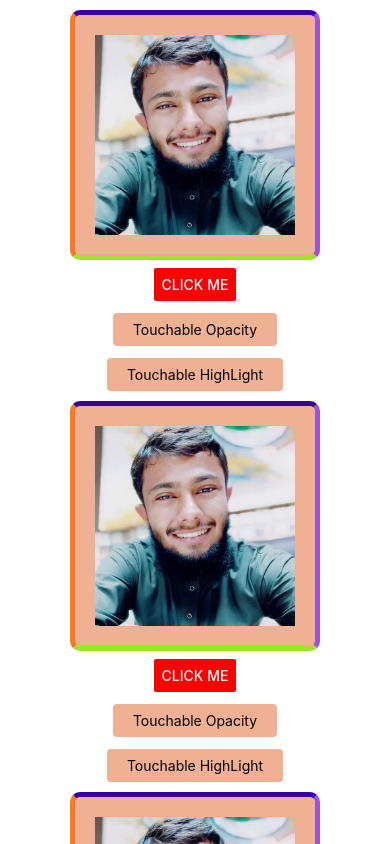
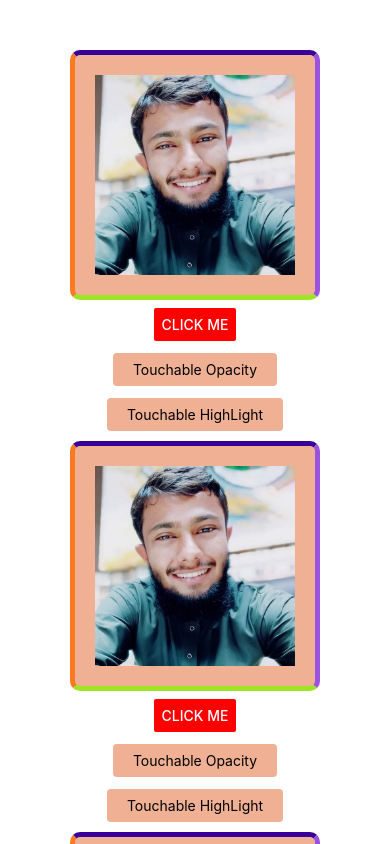
Before and after one commit to awais882s/MyFirstApp, a React Native app: screen / in a window 390 px wide. Built offline with nearby package versions, Linux system fonts and the light colour scheme.

Commit message:
padding vertical in mobile

```diff
--- a/src/screens/Frontend/Gallery.js
+++ b/src/screens/Frontend/Gallery.js
@@ -5,7 +5,7 @@ export default function Gallery() {
     return (
         <ScrollView>
 
-            <View style={styles.flexContainer}>
+            <View style={[styles.flexContainer, { paddingVertical: 40 }]}>
                 {/* .................1....................... */}
                 <View style={[styles.box, styles.flexCenter]}>
                     <Image style={styles.image} source={logo} />
```
